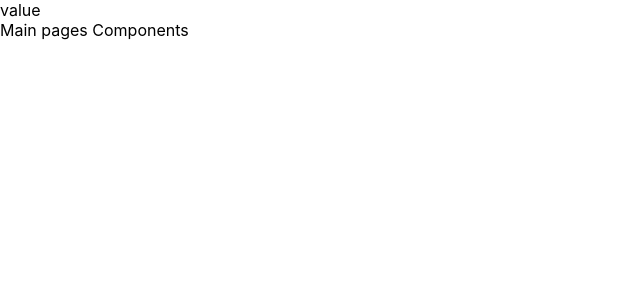
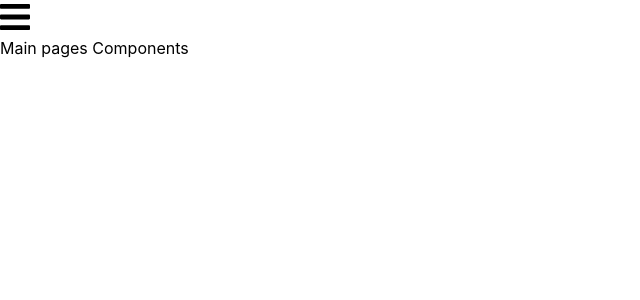
Before and after one commit to Chanuth-silva10/ecommerce-business-managemant-using-react-with-context-api, a React (Create React App) app in the folder frontend/: page /register in a window 1280 px wide. Shown: the top 300 px of the page, without its empty margins (0-640 px from the left). Built offline with nearby package versions, Linux system fonts and the light colour scheme.

Commit message:
Create Menu

```diff
--- a/frontend/src/components/headers/Header.js
+++ b/frontend/src/components/headers/Header.js
@@ -1,11 +1,18 @@
 import React, { useContext } from 'react';
 import {GlobalState} from '../../GlobalState'
+import Menu from './icon/menu.svg'
+import Close from './icon/close.svg'
+import Cart from './icon/cart.svg'
 
 function Header() {
-    const value = useContext(GlobalState)
-  return <div>
-      {value}
-  </div>;
+  const value = useContext(GlobalState)
+  return(
+   <header>
+        <div className='menu'>
+             <img src={Menu} alt=""  width="30"/>
+        </div>
+  </header>
+  );
 }
 
 export default Header;
```
